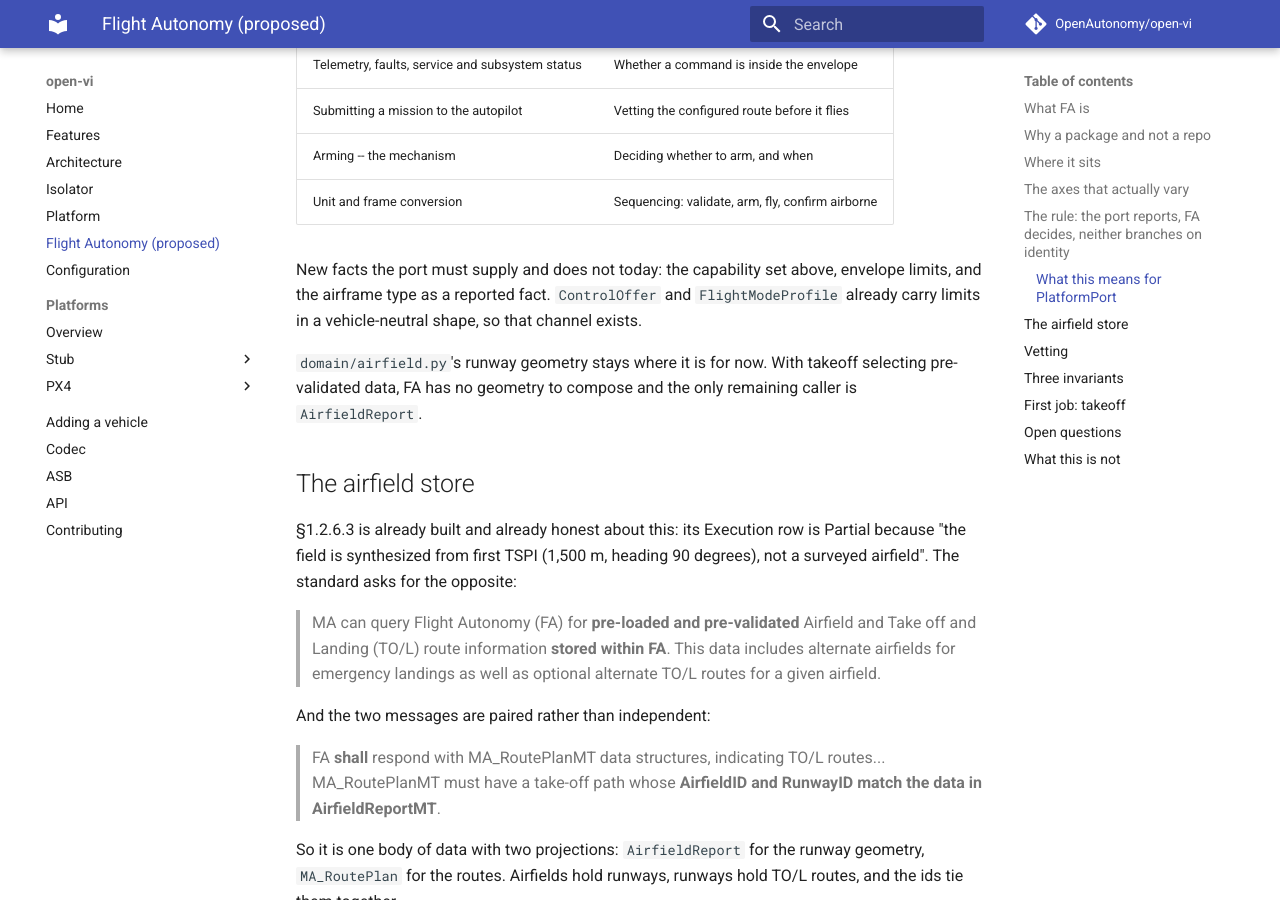
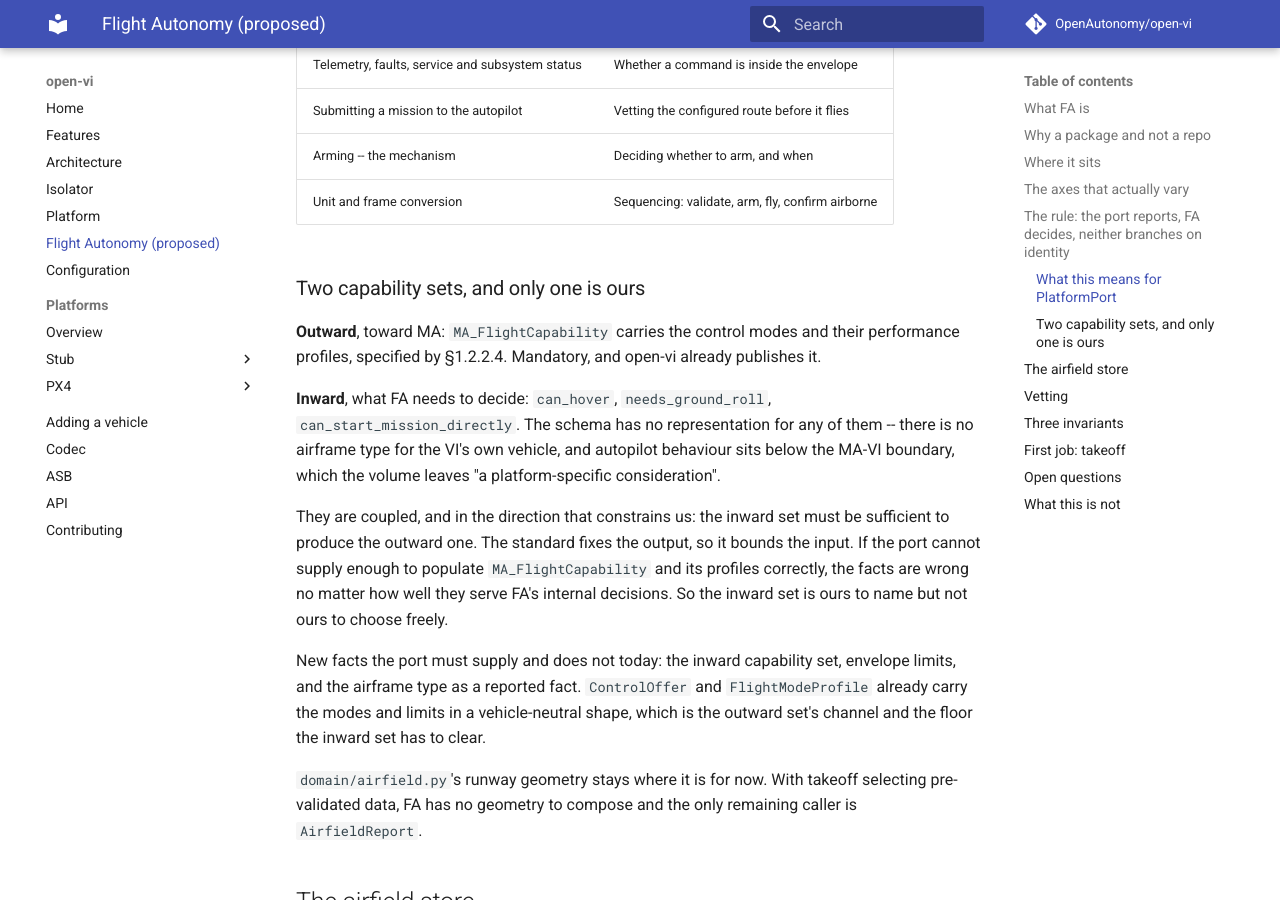
Before and after one commit to OpenAutonomy/open-vi, an MkDocs documentation site: the page built from docs/FLIGHT_AUTONOMY.md, in a window 1280 px wide and 900 px high, scrolled down 3255 px. Built offline with MkDocs 1.6.1 and Material for MkDocs 9.7.7, drawn with Linux system fonts in a browser that asks for light colours; comment, search, counter and statistics services are not loaded; some of the changed text lies outside the part shown.

Commit message:
Separate the outward and inward capability sets
"The capability set is ours to define" was too broad. There are two
and only one is ours.

Outward, toward MA: MA_FlightCapability with control modes and
performance profiles, specified by §1.2.2.4, mandatory, already
published. Inward, what FA needs to decide: can_hover,
needs_ground_roll, can_start_mission_directly, none of which the
schema represents -- there is no airframe type for the VI's own
vehicle, and autopilot behaviour sits below the MA-VI boundary the
volume leaves platform-specific.

The coupling runs in the direction that constrains us. The inward set
must be sufficient to produce the outward one, so the standard fixes
the output and thereby bounds the input: facts that serve FA's
internal decisions but cannot populate MA_FlightCapability and its
profiles are the wrong facts. ControlOffer and FlightModeProfile are
the outward channel today, which makes them the floor the inward set
has to clear.

Co-Authored-By: Claude Opus 5 (1M context) <noreply@anthropic.com>

```diff
--- a/docs/FLIGHT_AUTONOMY.md
+++ b/docs/FLIGHT_AUTONOMY.md
@@ -159,10 +159,32 @@ it. The split is the point.
 | Arming -- the mechanism | Deciding whether to arm, and when |
 | Unit and frame conversion | Sequencing: validate, arm, fly, confirm airborne |
 
-New facts the port must supply and does not today: the capability set
-above, envelope limits, and the airframe type as a reported fact.
-`ControlOffer` and `FlightModeProfile` already carry limits in a
-vehicle-neutral shape, so that channel exists.
+### Two capability sets, and only one is ours
+
+**Outward**, toward MA: `MA_FlightCapability` carries the control modes
+and their performance profiles, specified by §1.2.2.4. Mandatory, and
+open-vi already publishes it.
+
+**Inward**, what FA needs to decide: `can_hover`,
+`needs_ground_roll`, `can_start_mission_directly`. The schema has no
+representation for any of them -- there is no airframe type for the
+VI's own vehicle, and autopilot behaviour sits below the MA-VI
+boundary, which the volume leaves "a platform-specific
+consideration".
+
+They are coupled, and in the direction that constrains us: the inward
+set must be sufficient to produce the outward one. The standard fixes
+the output, so it bounds the input. If the port cannot supply enough
+to populate `MA_FlightCapability` and its profiles correctly, the
+facts are wrong no matter how well they serve FA's internal
+decisions. So the inward set is ours to name but not ours to choose
+freely.
+
+New facts the port must supply and does not today: the inward
+capability set, envelope limits, and the airframe type as a reported
+fact. `ControlOffer` and `FlightModeProfile` already carry the modes
+and limits in a vehicle-neutral shape, which is the outward set's
+channel and the floor the inward set has to clear.
 
 `domain/airfield.py`'s runway geometry stays where it is for now.
 With takeoff selecting pre-validated data, FA has no geometry to
@@ -358,10 +380,13 @@ than an ordinary activation. That is one of the seven inbound gaps in
 
 ## Open questions
 
-- **Where does the capability set come from?** PX4 can report
+- **Where does the inward capability set come from?** See below for
+  which parts are ours at all. For the parts that are: PX4 can report
   `MAV_TYPE`, but `can_start_mission_directly` is a property of the
   autopilot's behaviour that someone has to assert. Discovered,
-  configured, or hardcoded per adapter are all defensible.
+  configured, or hardcoded per adapter are all defensible, and a wrong
+  answer fails silently -- it looks like the vehicle just did not take
+  off.
 
 ## What this is not
 
```
